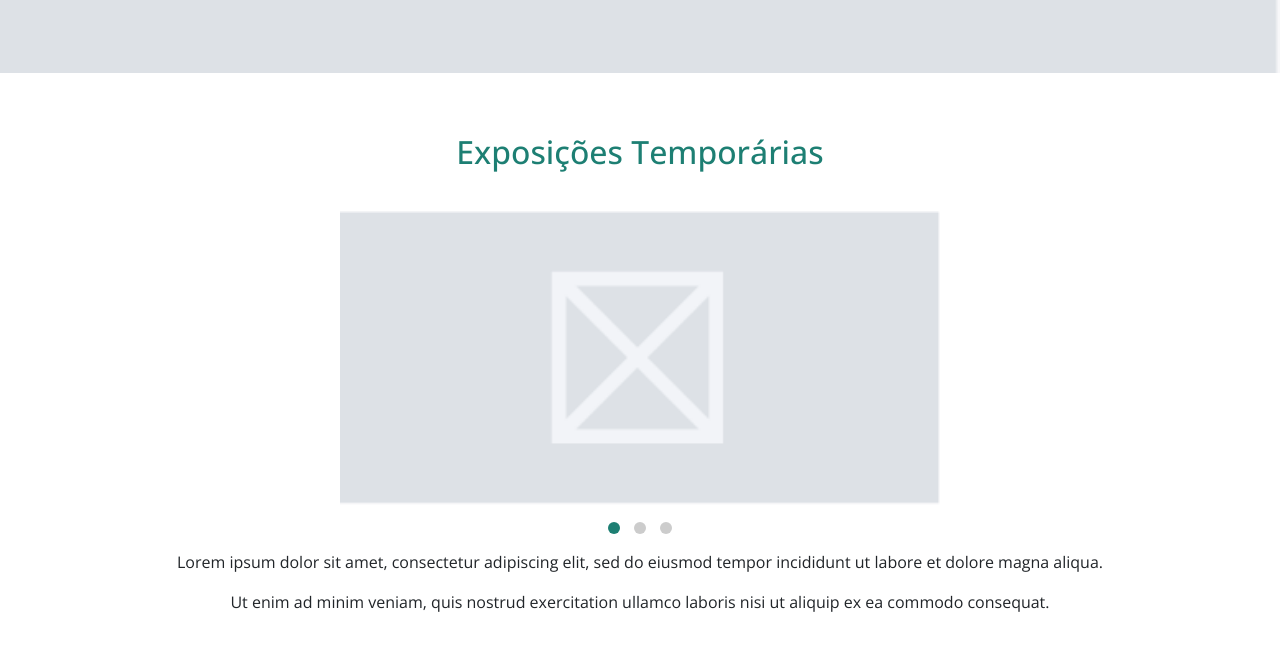
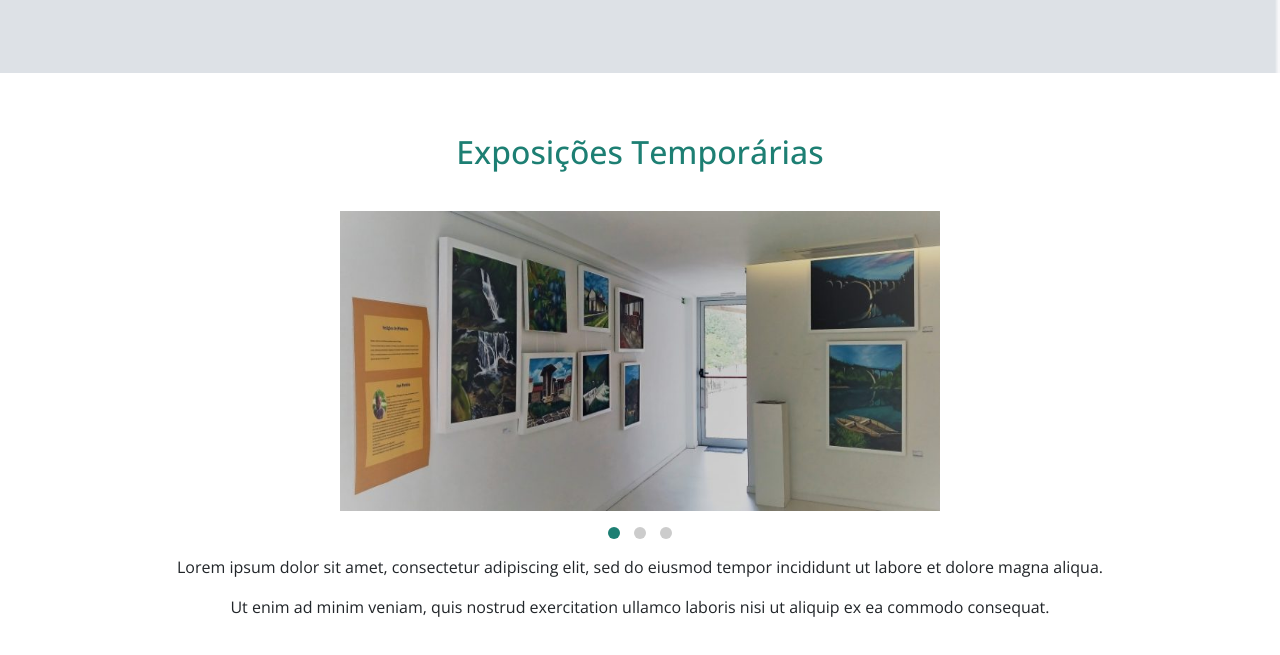
Before and after one commit to Ruben0Mendes/mm-sv, a plain HTML site: page exposições.html in a window 1280 px wide. Shown: the part 643-1298 px from the top of the page. Drawn offline with nearby package versions, Linux system fonts and the light colour scheme.

Commit message:
ad imgs carrossel, troca de imagens

```diff
--- a/artigos.css
+++ b/artigos.css
@@ -57,7 +57,7 @@ a {
 
 .banner {
     padding: 300px 15px;
-    background-image: url('img/background\ visitas.png');
+    background-image: url('img/background-visitas.jpg');
     background-size: cover;
     background-position: center;
     position: relative;
--- a/exposições.html
+++ b/exposições.html
@@ -62,9 +62,9 @@
         <h2>Exposições Temporárias</h2>
         <div class="slider-container">
             <div class="slides">
-                <img src="img/SEM.png" class="slide active" alt="Imagem 1">
-                <img src="img/SEM.png" class="slide" alt="Imagem 2">
-                <img src="img/SEM.png" class="slide" alt="Imagem 3">
+                <img src="img/carrossel_1.jpg" class="slide active" height="300" width="auto" alt="Imagem 1">
+                <img src="img/carrossel_2.jpg" class="slide" height="300" width="auto" aalt="Imagem 2">
+                <img src="img/carrossel_3.jpg" class="slide" height="300" width="auto" aalt="Imagem 3">
             </div>
 
             <div class="navigation-dots">
```
Also changed, not shown: img/background-visitas.jpg (added), img/carrossel_1.jpg (added), img/carrossel_2.jpg (added), img/carrossel_3.jpg (added), 1 other file.
